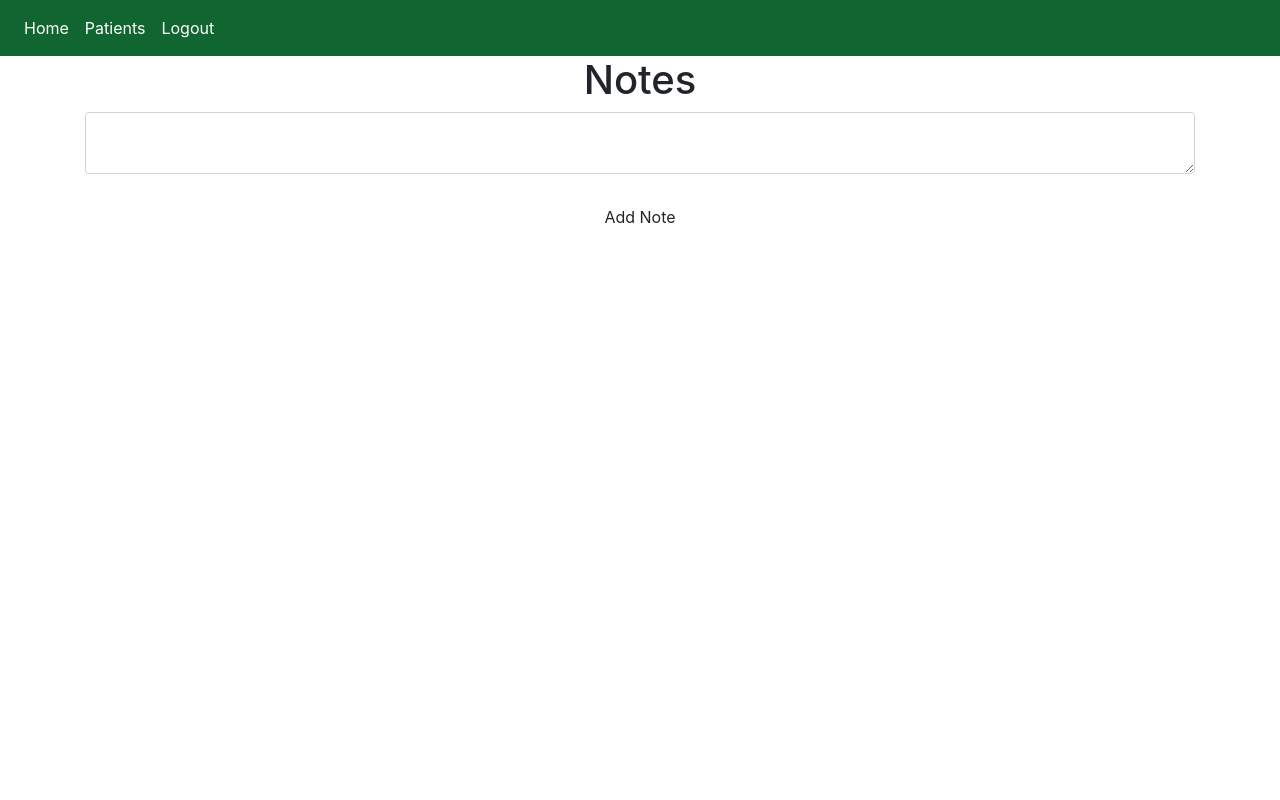
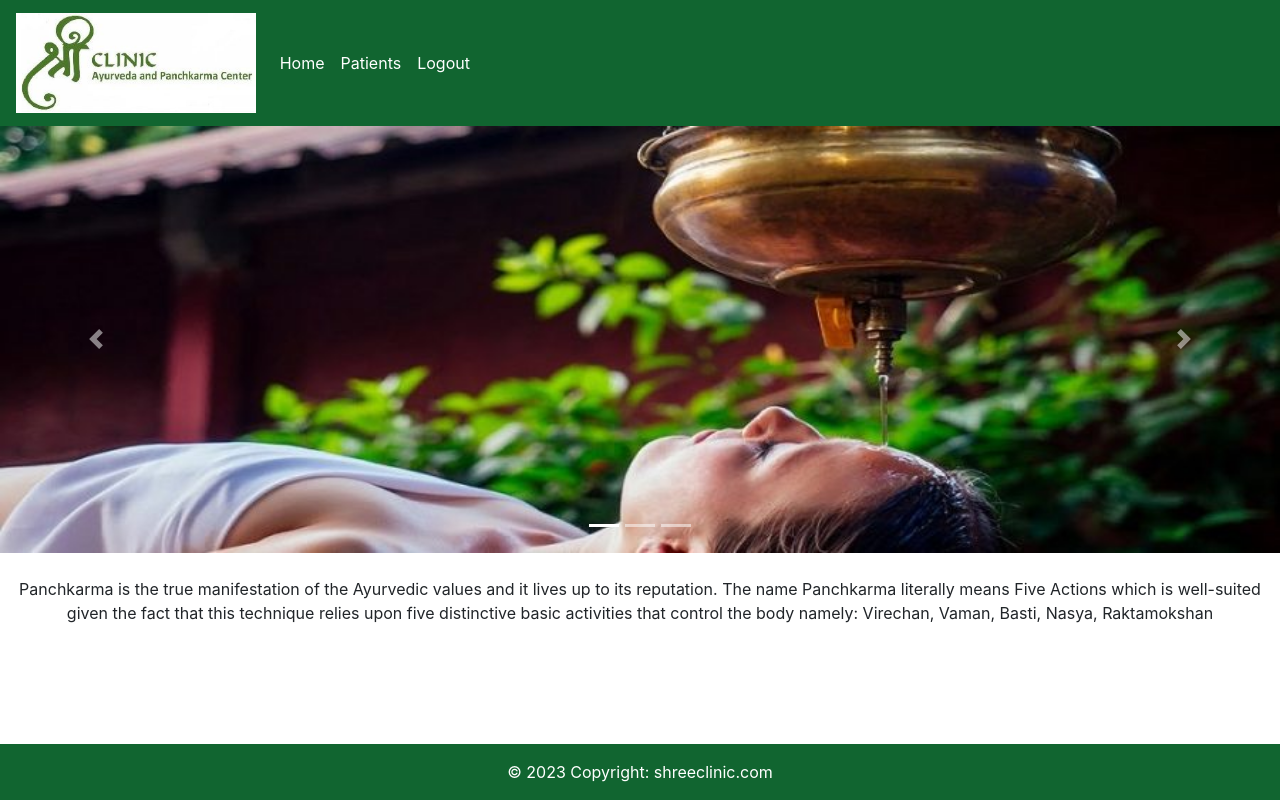
Before and after one commit to juileekharat/shree-clinic-python, a Flask app: page / in a window 1280 px wide. Run offline with Flask 3, Linux system fonts and the light colour scheme; the visitor is signed in with stand-in values (Sample User, id 1); data that the repository does not hold is empty; some libraries are stand-ins or nearby versions.

Commit message:
home page designed

```diff
--- a/website/models.py
+++ b/website/models.py
@@ -32,7 +32,7 @@ class User(db.Model, UserMixin):
 @dataclass
 class Documents(db.Model):
     id = db.Column(db.Integer, primary_key=True)
-    image_buffer = db.Column(db.Text, unique=True, nullable=False)
+    image_buffer = db.Column(db.Text, nullable=False)
     document_name = db.Column(db.Text, nullable=False)
     mimetype = db.Column(db.Text, nullable=False)
     patient_id = db.Column(db.Integer ,db.ForeignKey('patient.id'))
--- a/website/static/index.js
+++ /dev/null
@@ -1,32 +0,0 @@
-function deleteNote(noteId) {
-    fetch('/delete-note', {
-        method: 'POST',
-        body: JSON.stringify({noteId: noteId})
-    }).then((_res) => {
-        window.location.href = "/"
-    })
-}
-
-function deletePatient(patientId) {
-    fetch('/delete_Patient', {
-        method: 'POST',
-        body: JSON.stringify({patientId: patientId})
-    }).then((_res) => {
-        window.location.href = "/patients"
-    })
-}
-
-
-// function editPatient(patientId) {
-//     fetch('/fetch_patient', {
-//         method: 'POST',
-//         body: JSON.stringify({patientId: patientId})
-//     })
-//     .then((response) => {
-//         return response.json();
-//     })
-//     .then((data) => {
-//         console.log(data);
-//         window.location = '/edit_patient_redirect'
-//     });
-// }
--- /dev/null
+++ b/website/static/scripts/index.js
@@ -0,0 +1,17 @@
+function deleteNote(noteId) {
+    fetch('/delete-note', {
+        method: 'POST',
+        body: JSON.stringify({noteId: noteId})
+    }).then((_res) => {
+        window.location.href = "/"
+    })
+}
+
+function deletePatient(patientId) {
+    fetch('/delete_Patient', {
+        method: 'POST',
+        body: JSON.stringify({patientId: patientId})
+    }).then((_res) => {
+        window.location.href = "/patients"
+    })
+}
--- a/website/templates/base.html
+++ b/website/templates/base.html
@@ -16,9 +16,12 @@
         />
         <title>{% block title %}Home{% endblock %}</title>
     </head>
-    <body>
+    <div class="d-flex flex-column min-vh-100">
 
         <nav class="navbar navbar-expand-lg navbar-light" style="background-color: #116530;">
+            <a class="navbar-brand" href="#">
+                <img src="../static/images/logo1.jpg" width="100%" height="100" alt="" >
+            </a>
             <button class="navbar-toggler" type="button" data-toggle="collapse" data-target="#navbar">
                 <span class="navbar-toggler-icon"></span>
             </button>
@@ -27,7 +30,7 @@
                     {% if user.is_authenticated %}
                         <a class="nav-item nav-link" style="color:white" id="home" href="/">Home</a>
                         <a class="nav-item nav-link" style="color:white" id="patients" href="/patients">Patients</a>
-                        <a class="nav-item nav-link" style="color:white" id="logout" href="/logout">Logout</a>
+                        <a class="nav-item nav-link" style="color:white" id="logout" href="/logout" style="float: right;">Logout</a>
                     {% else %}
                         <a class="nav-item nav-link" style="color:white" id="login" href="/login">Login</a>
                         <a class="nav-item nav-link" style="color:white" id="signUp" href="/sign-up">Sign Up</a>
@@ -80,8 +83,15 @@
         ></script>
         <script
             type="text/javascript"
-            src="{{ url_for('static', filename='index.js')}}"
+            src="{{ url_for('static', filename='/scripts/index.js')}}"
         ></script>
-
+        <div class="mt-auto">
+            <footer class="text-center text-white" style="background-color: #116530;">
+                <div class="text-center p-3" style="background-color: #116530;">
+                © 2023 Copyright:
+                <a class="text-white" href="https://shreeclinic.com/">shreeclinic.com</a>
+                </div>
+            </footer>
+        </div>
     </body>
 </html>
--- a/website/templates/home.html
+++ b/website/templates/home.html
@@ -1,5 +1,5 @@
 {% extends "base.html" %} {% block title %}Home{% endblock %}{% block content %}
-<h1 align="center">Notes</h1>
+<!-- <h1 align="center">Notes</h1>
 <ul class="list-group list-group-flush" id="notes">
     {% for note in user.notes %}
     <li class="list-group-item">{{ note.data }}
@@ -15,5 +15,44 @@
     <div align="center">
         <button type="submit" class="btn btn=primary">Add Note</button>
     </div>
-</form>
+</form> -->
+<div style=" position:fixed; width:100%; height:100%; left:0px;">
+    <div id="carouselExampleIndicators" class="carousel slide" data-ride="carousel">
+        <ol class="carousel-indicators">
+            <li data-target="#carouselExampleIndicators" data-slide-to="0" class="active"></li>
+            <li data-target="#carouselExampleIndicators" data-slide-to="1"></li>
+            <li data-target="#carouselExampleIndicators" data-slide-to="2"></li>
+        </ol>
+        <div class="carousel-inner">
+            <div class="carousel-item active">
+            <img class="d-block w-100" src="../static/images/banner1-900x300.jpg" alt="First slide">
+            </div>
+            <div class="carousel-item">
+            <img class="d-block w-100" src="../static/images/banner2-800x266.jpg" alt="Second slide">
+            </div>
+            <div class="carousel-item">
+            <img class="d-block w-100" src="../static/images/banner3-900x300.jpg" alt="Third slide">
+            </div>
+            <div class="carousel-item">
+                <img class="d-block w-100" src="../static/images/banner4-900x300.webp" alt="Third slide">
+            </div>
+            <div class="carousel-item">
+                <img class="d-block w-100" src="../static/images/banner5-840x280.jpg" alt="Third slide">
+            </div>
+        </div>
+        <a class="carousel-control-prev" href="#carouselExampleIndicators" role="button" data-slide="prev">
+            <span class="carousel-control-prev-icon" aria-hidden="true"></span>
+            <span class="sr-only">Previous</span>
+        </a>
+        <a class="carousel-control-next" href="#carouselExampleIndicators" role="button" data-slide="next">
+            <span class="carousel-control-next-icon" aria-hidden="true"></span>
+            <span class="sr-only">Next</span>
+        </a>
+    </div>
+    <div align="center">
+        <br/>
+        <p style="text-align:center;">Panchkarma is the true manifestation of the Ayurvedic values and it lives up to its reputation. The name Panchkarma literally means Five Actions which is well-suited given the fact that this technique relies upon five distinctive basic activities that control the body namely: Virechan, Vaman, Basti, Nasya, Raktamokshan</p>
+        <br/>
+    </div>
+</div>
 {% endblock %}
--- a/website/templates/patients/patients.html
+++ b/website/templates/patients/patients.html
@@ -70,7 +70,7 @@
             <a class="btn btn-outline-success btn-sm" href="{{ url_for('patients.display_patients', page=page_num)}}">{{ page_num }}</a>
         {% endif %}
         {% else %}
-         ...
+        ...
         {% endif %}
         {% endfor %}
     </div>
--- a/website/templates/patients/upload_documents.html
+++ b/website/templates/patients/upload_documents.html
@@ -15,4 +15,9 @@
         <input type="Submit" class="form-control" value="Upload a file"/>
     </div>
 </form>
+{% if displayDocument == "true" %}
+<form method="POST" action="{{ url_for('patients.view_document', id=data.id)}}" target="_blank">
+    <button type="submit" class="btn btn-link btn-sm"> View Uploaded Document</button>
+</form>
+{% endif %}
 {% endblock %}
```
Also changed, not shown: website/patients.py (+25 -13 lines), website/static/images/banner1-900x300.jpg (added), website/static/images/banner2-800x266.jpg (added), website/static/images/banner3-900x300.jpg (added), website/static/images/banner4-900x300.webp (added), website/static/images/banner5-840x280.jpg (added), website/static/images/logo1.jpg (added), website/static/images/logo1.svg (added), 1 other file.
